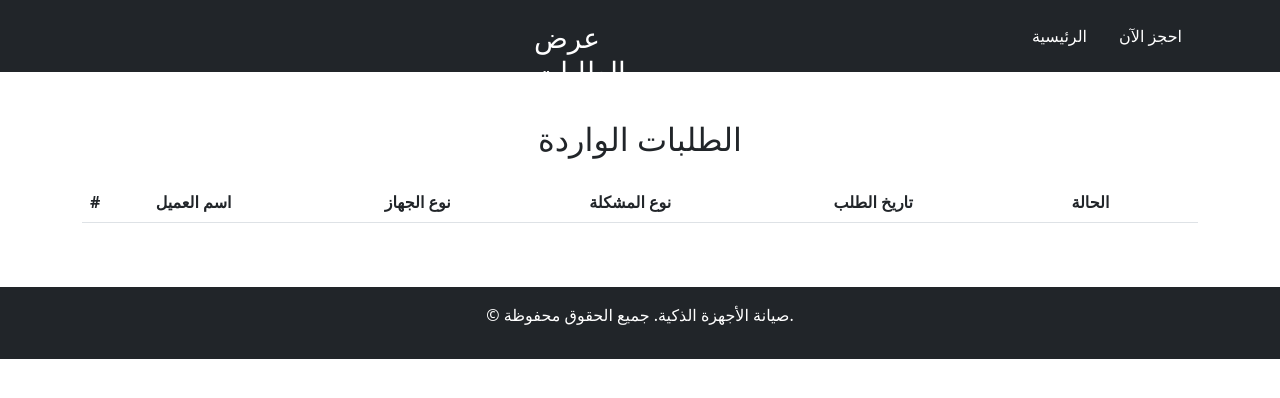
After one commit to mohammed-r321/pro, a PHP site: page /costmer.html in a window 1280 px wide. The commit adds this page. Shown: the top 398 px of the page. Run offline with PHP 8.4, Linux system fonts and the light colour scheme; lists and menus that the app fills with data are empty.

Commit message:
balbalbal

```diff
--- /dev/null
+++ b/costmer.html
@@ -0,0 +1,60 @@
+<!DOCTYPE html>
+<html lang="ar">
+<head>
+    <meta charset="UTF-8">
+    <meta name="viewport" content="width=device-width, initial-scale=1.0">
+    <title>عرض الطلبات</title>
+    <!-- Bootstrap CSS -->
+    <link href="https://cdn.jsdelivr.net/npm/bootstrap@5.3.0/dist/css/bootstrap.min.css" rel="stylesheet">
+    <!-- ملف CSS المخصص -->
+    <link rel="stylesheet" href="test.css">
+</head>
+<body>
+
+    <!-- الهيدر -->
+    <header class="bg-dark text-white py-3">
+        <div class="container d-flex justify-content-between align-items-center">
+            <div class="logo">
+                <h1 class="h3">عرض الطلبات</h1>
+            </div>
+            <nav>
+                <ul class="nav">
+                    <li class="nav-item"><a href="home.html" class="nav-link text-white">الرئيسية</a></li>
+                    <li class="nav-item"><a href="order.php" class="nav-link text-white">احجز الآن</a></li>
+                </ul>
+            </nav>
+        </div>
+    </header>
+<script src="https://cdn.jsdelivr.net/npm/bootstrap@5.3.3/dist/js/bootstrap.bundle.min.js" integrity="sha384-YvpcrYf0tY3lHB60NNkmXc5s9fDVZLESaAA55NDzOxhy9GkcIdslK1eN7N6jIeHz" crossorigin="anonymous"></script>
+
+    <!-- قسم عرض الطلبات -->
+    <section class="orders py-5">
+        <div class="container">
+            <h2 class="text-center mb-4">الطلبات الواردة</h2>
+            <table class="table table-striped">
+                <thead>
+                    <tr>
+                        <th scope="col">#</th>
+                        <th scope="col">اسم العميل</th>
+                        <th scope="col">نوع الجهاز</th>
+                        <th scope="col">نوع المشكلة</th>
+                        <th scope="col">تاريخ الطلب</th>
+                        <th scope="col">الحالة</th>
+                    </tr>
+                </thead>
+
+            </table>
+        </div>
+    </section>
+
+    <!-- الفوتر -->
+    <footer class="bg-dark text-white text-center py-3">
+        <div class="container">
+            <p>&copy; صيانة الأجهزة الذكية. جميع الحقوق محفوظة.</p>
+        </div>
+    </footer>
+
+    <!-- Bootstrap JavaScript -->
+    <script src="https://cdn.jsdelivr.net/npm/bootstrap@5.3.0/dist/js/bootstrap.bundle.min.js"></script>
+</body>
+</html>
--- /dev/null
+++ b/test.css
@@ -0,0 +1,82 @@
+/* تحسين الأزرار */
+.custom-btn {
+    transition: all 0.3s ease-in-out;
+    border-radius: 50px;
+    padding: 10px 30px;
+}
+
+.custom-btn:hover {
+    background-color: #0056b3;
+    color: white;
+    transform: scale(1.05);
+}
+
+/* تحسين البطاقات */
+.service-card {
+    transition: all 0.3s ease-in-out;
+    border-radius: 15px;
+    overflow: hidden;
+}
+
+.service-card:hover {
+    box-shadow: 0 10px 20px rgba(0, 0, 0, 0.2);
+    transform: translateY(-5px);
+}
+
+/* تنسيق الهيدر */
+header .nav-link:hover {
+    text-decoration: underline;
+}
+
+/* تحسين العروض */
+.offers {
+    background-color: #ff9800;
+    color: white;
+    padding: 50px 0;
+    text-align: center;
+}
+
+.offers .custom-btn:hover {
+    background-color: #e68a00;
+}
+
+/* تحسين قسم البطل */
+.hero {
+    background-color: #007bff;
+    padding: 80px 0;
+}
+
+.hero h2 {
+    font-size: 2.5em;
+}
+
+.hero p {
+    font-size: 1.2em;
+}
+
+.hero .btn {
+    padding: 12px 30px;
+}
+
+/* تحسين الفوتر */
+footer {
+    background-color: #333;
+    color: #fff;
+    text-align: center;
+    padding: 20px 0;
+}
+
+/* ضبط الحجم الثابت للشعار */
+.logo {
+    width:30px; /* تعيين عرض أصغر للشعار */
+    height: 30px; /* تعديل الارتفاع تلقائيًا */
+    display: block;
+    margin: 0 auto;
+}
+
+/* إزالة أية قيود من الحاوية التي تحتوي على الشعار */
+.logo-container {
+    display: flex;
+    align-items: center;
+    justify-content: center;
+}
```
Also changed, not shown: home.html (+8 -9 lines), order.php (+9 -16 lines), img/design.jpg (added), img/log.png (added), img/logo.png (added).
